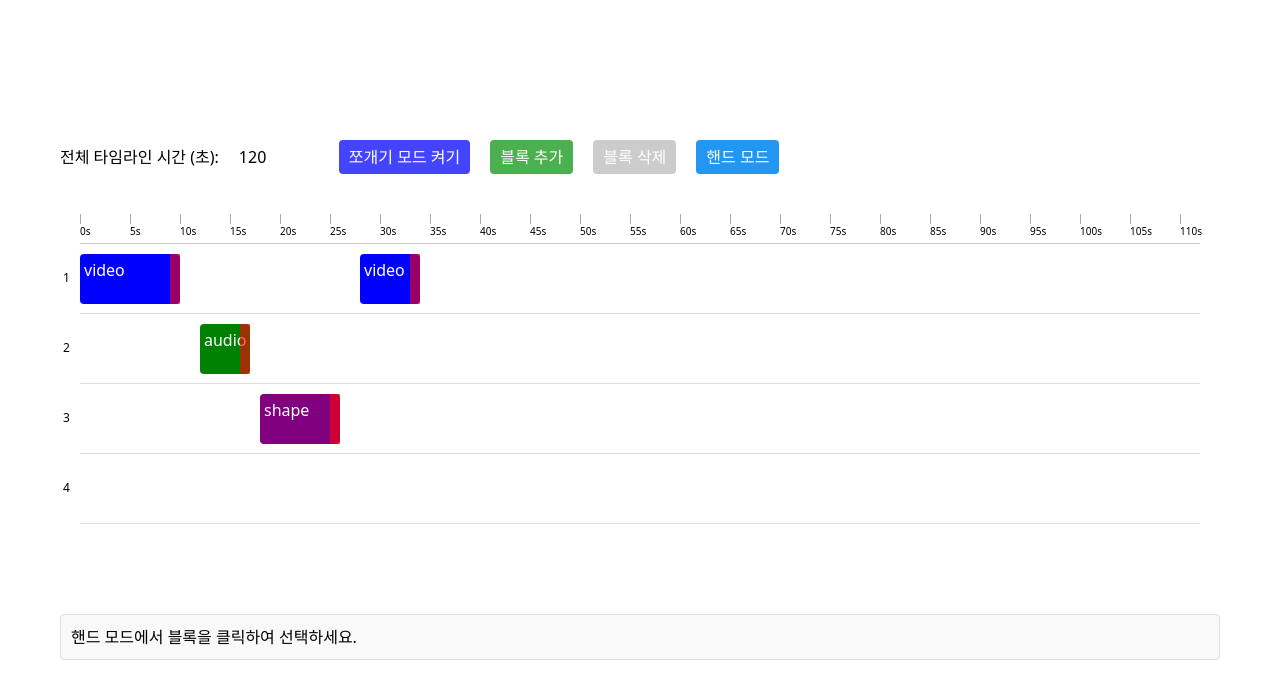
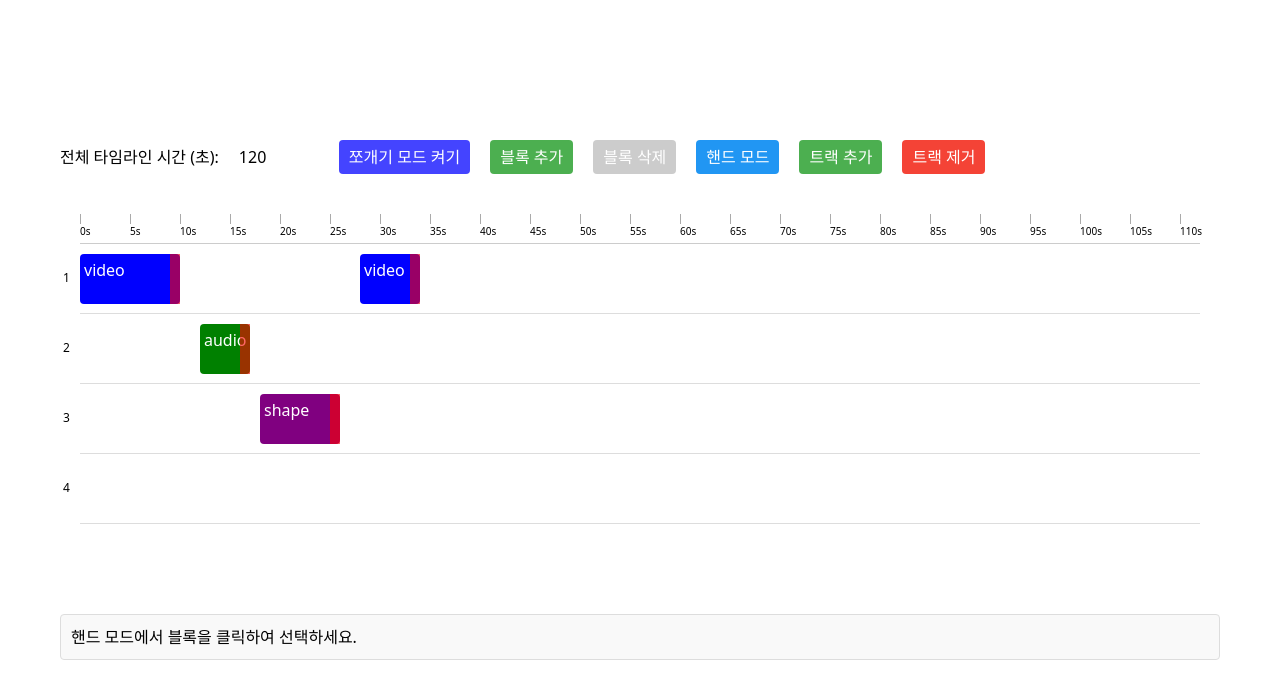
Before and after one commit to hanguk0726/canvas, a React (Vite) app: page / in a window 1280 px wide. Shown: the top 698 px of the page. Built offline with nearby package versions, Linux system fonts and the light colour scheme.

Commit message:
Add: feature; add/remove track

```diff
--- a/src/pages/Home.tsx
+++ b/src/pages/Home.tsx
@@ -10,15 +10,14 @@
     { id: 3, type: "shape", duration: 8, starttime: 18, trackId: 2 },
     { id: 4, type: "video", duration: 6, starttime: 28, trackId: 0 },
   ]);
-  const [focusedBlockId, setFocusedBlockId] = useState<number | null>(null);
-  const [mode, setMode] = useState<"select" | "hand">("select");
-
-  const tracks = [
+  const [tracks, setTracks] = useState([
     { id: 0, label: "Track 1" },
     { id: 1, label: "Track 2" },
     { id: 2, label: "Track 3" },
     { id: 3, label: "Track 4" },
-  ];
+  ]);
+  const [focusedBlockId, setFocusedBlockId] = useState<number | null>(null);
+  const [mode, setMode] = useState<"select" | "hand">("select");
 
   const addBlock = () => {
     const newId = blocks.length ? Math.max(...blocks.map((b) => b.id)) + 1 : 1;
@@ -27,7 +26,7 @@
       type: "video",
       duration: 5,
       starttime: 0,
-      trackId: 0, // Default to first track
+      trackId: tracks[0]?.id ?? 0, // Default to first track, or 0 if no tracks
     };
     setBlocks((prev) => [...prev, newBlock]);
   };
@@ -36,6 +35,25 @@
     if (focusedBlockId === null || mode !== "hand") return;
     setBlocks((prev) => prev.filter((b) => b.id !== focusedBlockId));
     setFocusedBlockId(null);
+  };
+
+  const addTrack = () => {
+    const newId = tracks.length ? Math.max(...tracks.map((t) => t.id)) + 1 : 0;
+    setTracks((prev) => [...prev, { id: newId, label: `Track ${newId + 1}` }]);
+  };
+
+  const removeTrack = () => {
+    if (tracks.length <= 1) return; // Keep at least one track
+    const trackToRemove = tracks[tracks.length - 1]; // Remove the last track
+    setTracks((prev) => prev.slice(0, -1));
+
+    // Reassign blocks from the removed track to the first remaining track
+    const firstTrackId = tracks[0]?.id ?? 0;
+    setBlocks((prev) =>
+      prev.map((b) =>
+        b.trackId === trackToRemove.id ? { ...b, trackId: firstTrackId } : b
+      )
+    );
   };
 
   return (
@@ -104,6 +122,31 @@
           >
             {mode === "select" ? "핸드 모드" : "선택 모드"}
           </button>
+          <button
+            onClick={addTrack}
+            style={{
+              padding: "5px 10px",
+              backgroundColor: "#4caf50",
+              color: "white",
+              borderRadius: "4px",
+              cursor: "pointer",
+            }}
+          >
+            트랙 추가
+          </button>
+          <button
+            onClick={removeTrack}
+            disabled={tracks.length <= 1}
+            style={{
+              padding: "5px 10px",
+              backgroundColor: tracks.length <= 1 ? "#cccccc" : "#f44336",
+              color: "white",
+              borderRadius: "4px",
+              cursor: tracks.length <= 1 ? "not-allowed" : "pointer",
+            }}
+          >
+            트랙 제거
+          </button>
         </div>
       </div>
       <Timeline
```
